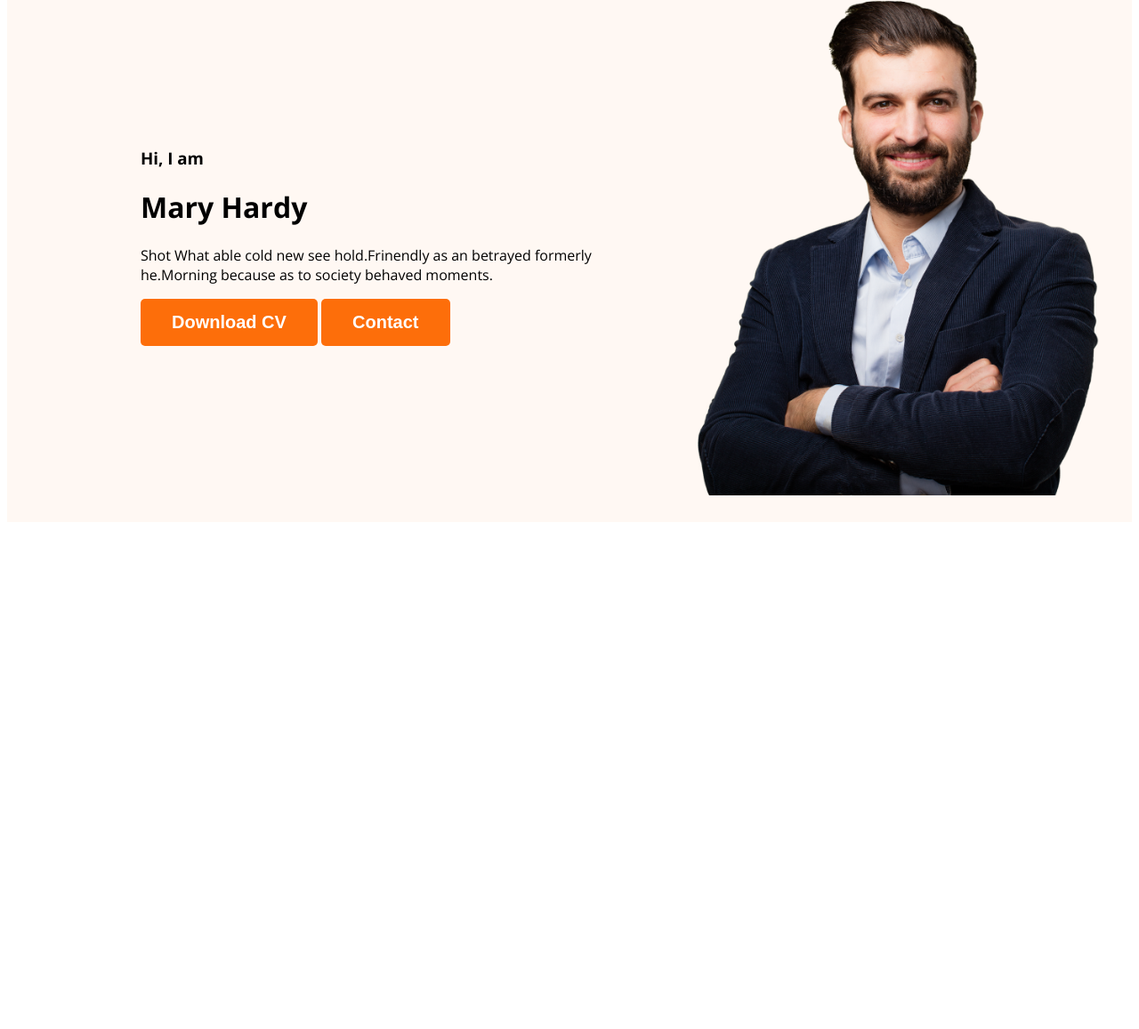
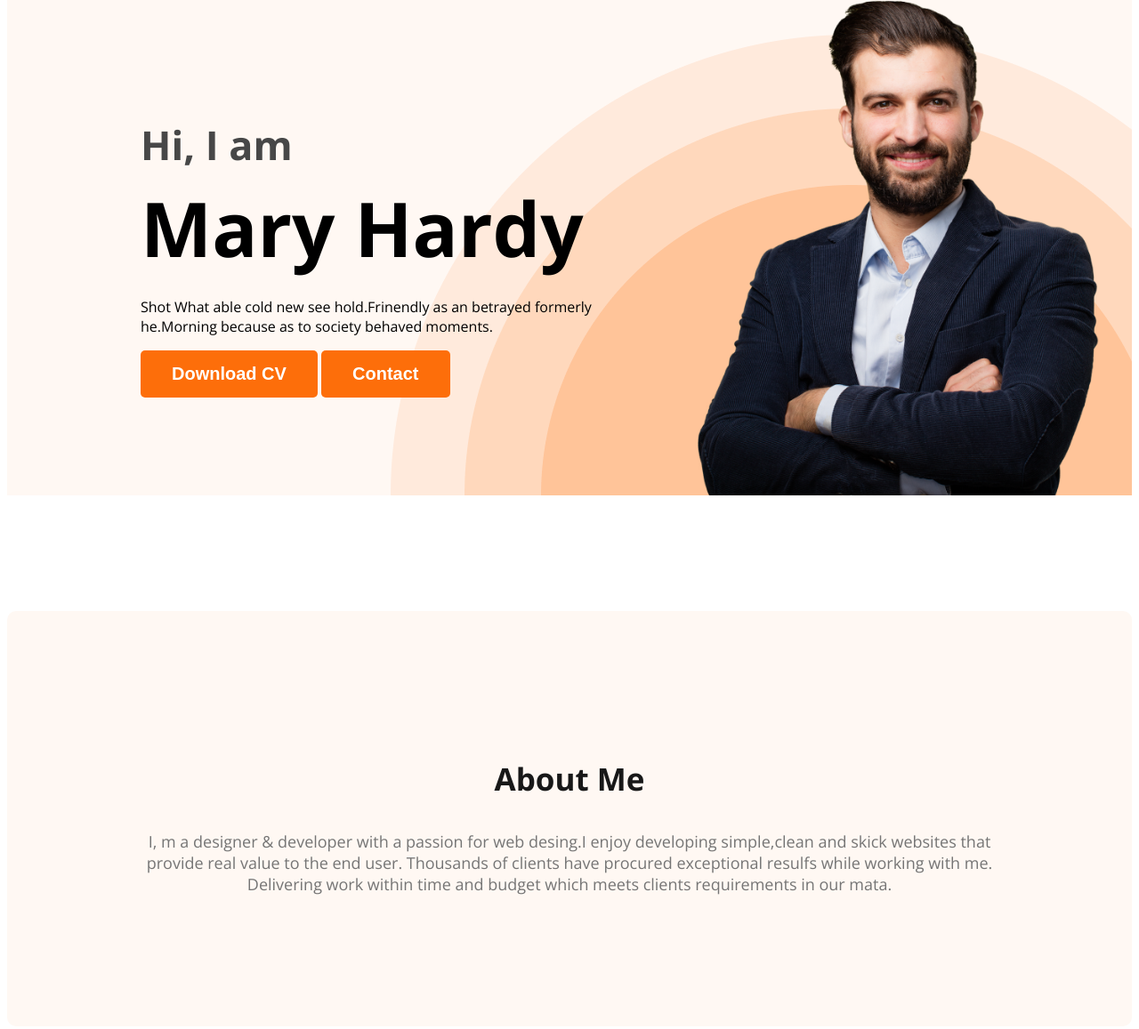
Before and after one commit to tamannachowdhury1/web-developer-portfolio, a plain HTML site: page index.html in a window 1280 px wide. Shown: the part 211-1368 px from the top of the page at 89% size. Before the commit the page ends 806 px from the top, so only its background shows below. Drawn offline with nearby package versions, Linux system fonts and the light colour scheme.

Commit message:
about section added

```diff
--- a/index.html
+++ b/index.html
@@ -28,7 +28,7 @@
             <div class="banner-content">
                 <h3 class="banner-greeting">Hi, I am</h3>
                 <h1 class="banner-title">Mary Hardy</h1>
-                <p>Shot
+                <p class="banner-description">Shot
                     What able cold new see hold.Frinendly as an betrayed formerly he.Morning because as to society
                     behaved
                     moments.
@@ -40,7 +40,16 @@
         </div>
 
     </header>
-    <main></main>
+    <main>
+        <section class="about">
+            <h3 class="section-title">About Me</h3>
+            <p class="section-description">I, m a designer & developer with a passion for web desing.I enjoy developing
+                simple,clean and skick websites that provide real value to the end user. Thousands of clients have
+                procured exceptional resulfs while working with me. Delivering work within time and budget which meets
+                clients requirements in our mata.
+            </p>
+        </section>
+    </main>
     <footer></footer>
 </body>
 
--- a/style/portfolio.css
+++ b/style/portfolio.css
@@ -52,14 +52,58 @@ nav a {
 /* header related styles */
 .header {
     background-color: #FFF8F3;
+    background-image: url('../images/header_bg.png');
+    background-repeat: no-repeat;
+    background-position: bottom right;
 }
 
 .banner {
-    padding: 30px 30px 30px 150px;
+    padding: 30px 30px 0px 150px;
     display: flex;
     align-items: center;
+    justify-content: space-between;
 }
 
 .banner .profile-pic {
     width: 500px;
 }
+
+.banner-greeting {
+    font-size: 45px;
+    color: #474747;
+    margin-bottom: 0;
+}
+
+.banner-title {
+    font-size: 85px;
+    font-weight: 700;
+    margin-top: 5px;
+    margin-bottom: 20px;
+}
+
+.banner-content {
+    max-width: 500;
+    /* padding-right: 55px; */
+
+}
+
+/* main section style */
+.about {
+    padding: 130px;
+    border-radius: 10px;
+    background: #FFF8F3;
+    margin: 130px 0;
+}
+
+.section-title {
+    color: #181818;
+    text-align: center;
+    font-size: 35px;
+    font-weight: 700;
+}
+
+.section-description {
+    color: #757575;
+    text-align: center;
+    font-size: 18px;
+}
```
